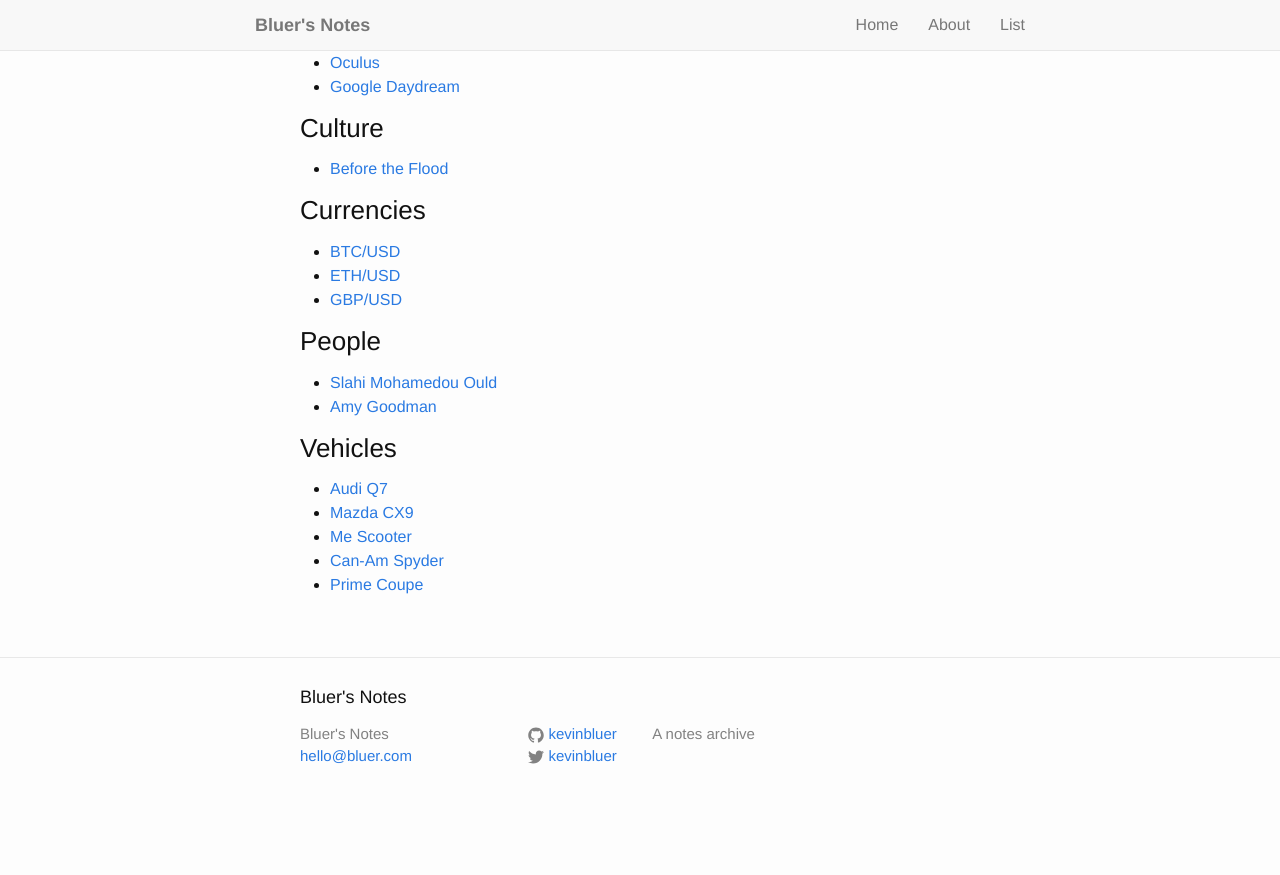
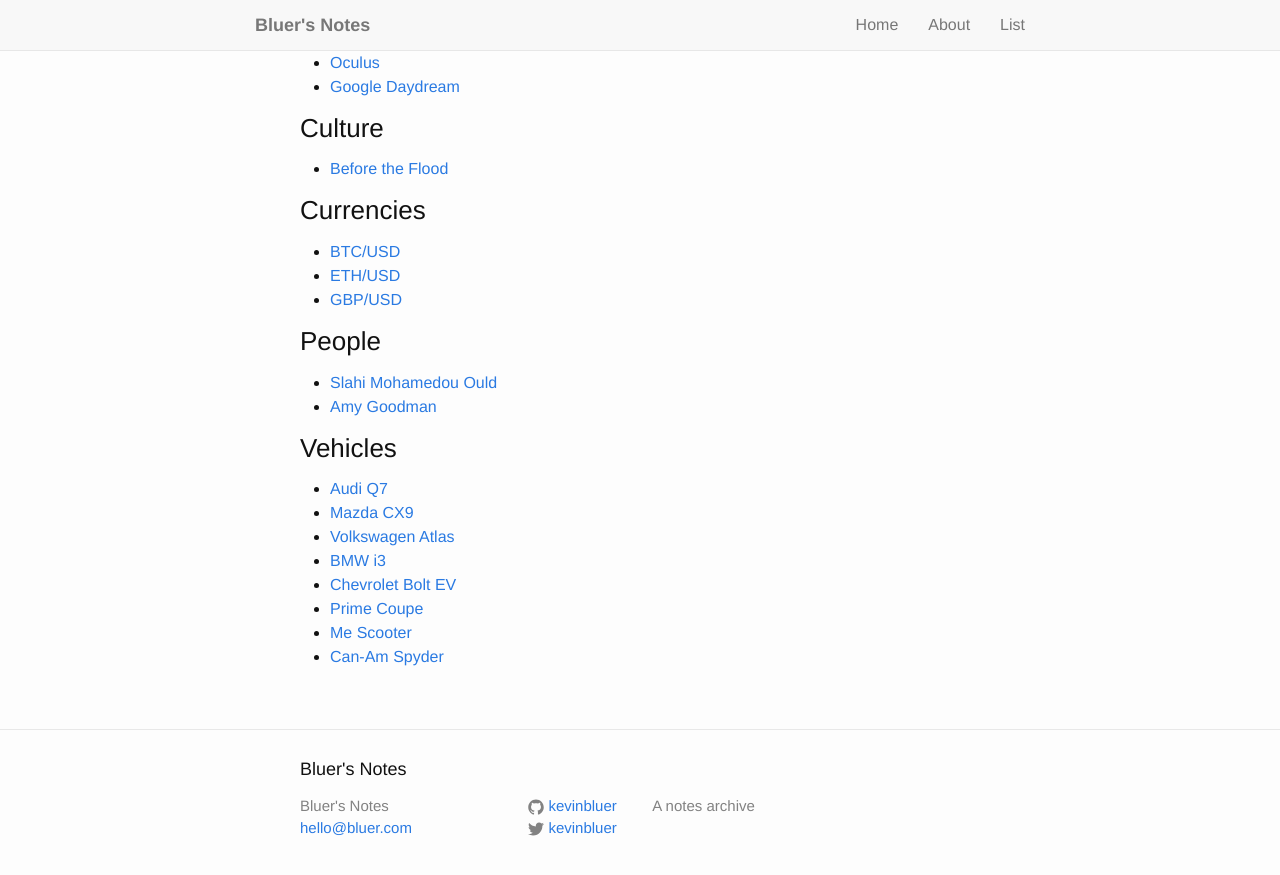
Before and after one commit to kevinbluer/bluer-notes-jekyll, a Jekyll site: the page built from radar.md, in a window 1280 px wide and 900 px high, scrolled down 570 px. Shown: the top 875 px of the window. Built offline with Jekyll 4.4.1, drawn with Linux system fonts in a browser that asks for light colours; before the commit the page ends 1398 px from its top, so only the background shows below that.

```diff
--- a/radar.md
+++ b/radar.md
@@ -46,6 +46,9 @@ permalink: /radar/
 
 - [Audi Q7](https://www.audiusa.com/models/audi-q7)
 - [Mazda CX9](https://www.mazdausa.com/vehicles/cx-9)
+- [Volkswagen Atlas](http://www.vw.com/models/atlas/)
+- [BMW i3](http://www.bmw.com/com/en/newvehicles/i/overview.html)
+- [Chevrolet Bolt EV](http://www.chevrolet.com/bolt-ev-electric-vehicle.html)
+- [Prime Coupe](http://www.smartusa.com/models/prime-coupe)
 - [Me Scooter](http://www.scooterelettrico.me/en/)
 - [Can-Am Spyder](http://can-am.brp.com/spyder/)
-- [Prime Coupe](http://www.smartusa.com/models/prime-coupe)
```
Also changed, not shown: quotes.md (+2 -0 lines).
